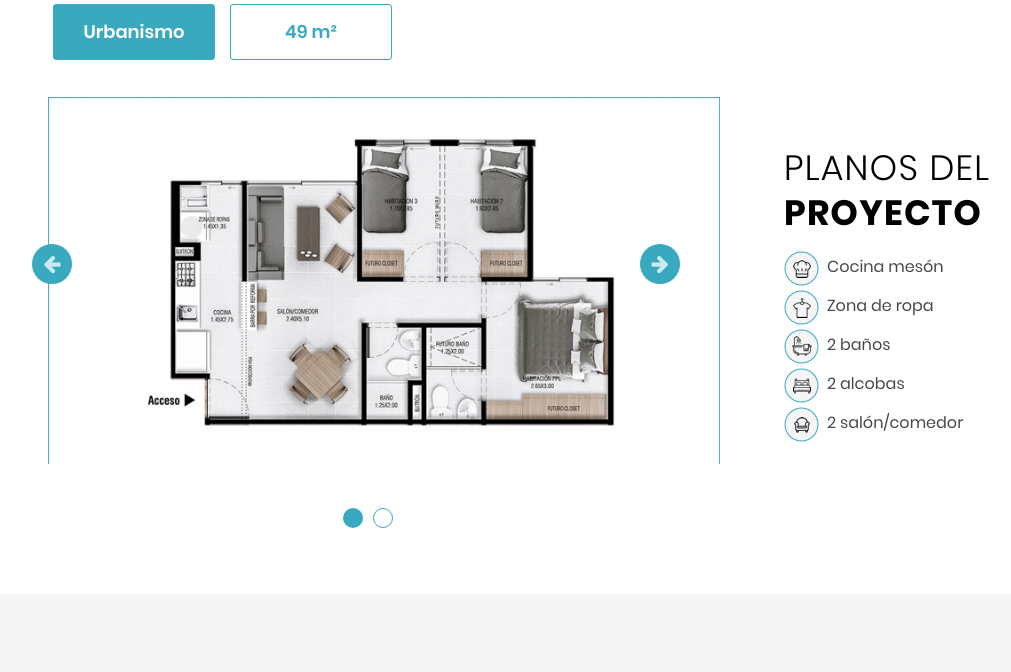
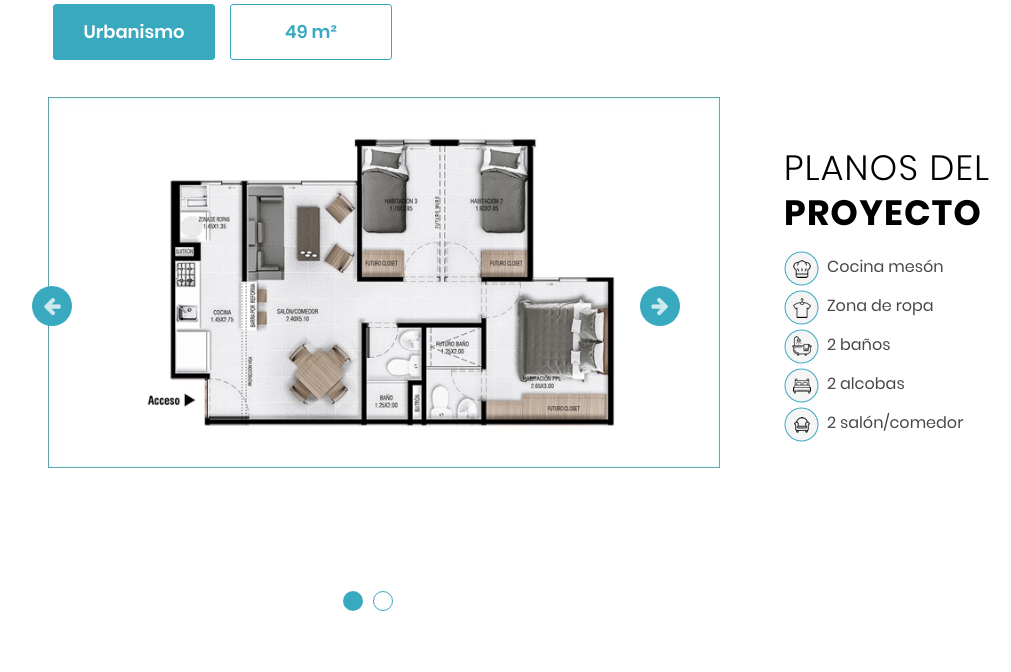
Before and after one commit to Gladibeth/Valverde, a PHP site: page / in a window 1280 px wide. Shown: the part 2920-3592 px from the top of the page, without its empty margins (32-1043 px from the left). Run offline with PHP 8.4, Linux system fonts and the light colour scheme; some libraries are stand-ins or nearby versions.

Commit message:
Add changes

```diff
--- a/assets/css/main.css
+++ b/assets/css/main.css
@@ -1075,6 +1075,10 @@ select option{
 }
 .main-slidernav__img img{
   width: 100%;
+
+}
+.main-slidernav__img{
+  height: 450px;
 }
 .main-slidernav__boxcontent:focus{
   outline: none !important;
--- a/assets/css/responsive.css
+++ b/assets/css/responsive.css
@@ -1,4 +1,7 @@
 @media (min-width: 0px) and (max-width: 767px) {
+  .main-slidernav__img{
+    height: auto;
+  }
   .container-fluidLarge {
     padding: 0 1rem;
   }
@@ -177,6 +180,9 @@
 }
 
 @media (min-width: 768px) and (max-width: 991px) {
+  .main-slidernav__img{
+    height: auto;
+  }
   .container-fluidLarge {
     padding: 0 3rem;
   }
@@ -360,6 +366,9 @@
   }
 }
 @media (min-width: 992px) and (max-width: 1199px) {
+  .main-slidernav__img{
+    height: 400px;
+  }
   .container-fluidLarge {
     padding: 0 2rem;
   }
--- a/assets/js/main.js
+++ b/assets/js/main.js
@@ -75,6 +75,8 @@ $(".hamburger").on("click", function () {
     }
   }
 });
+
+
 function openModal() {
   document.getElementById("myModal").style.display = "block";
 }
```
